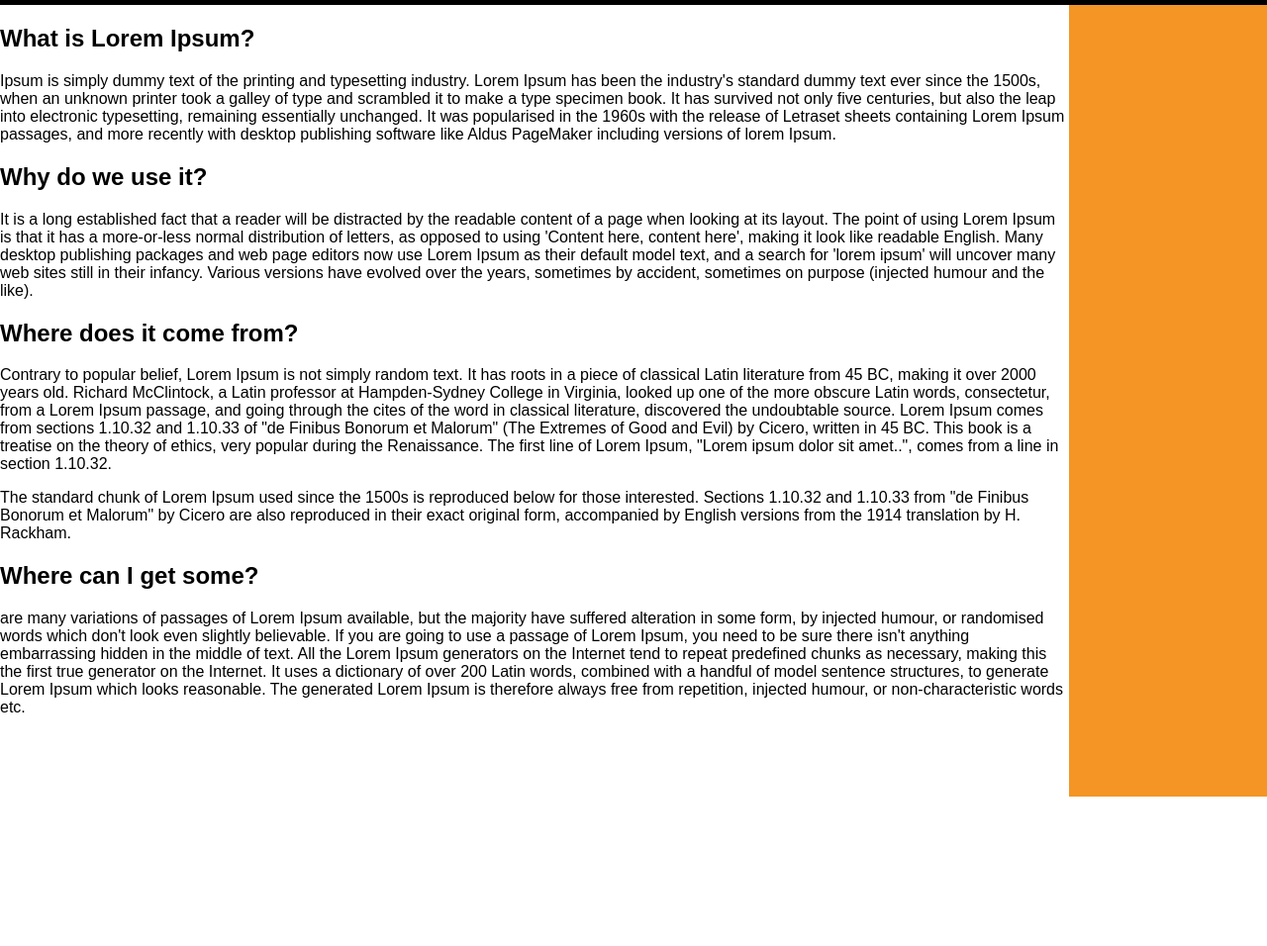
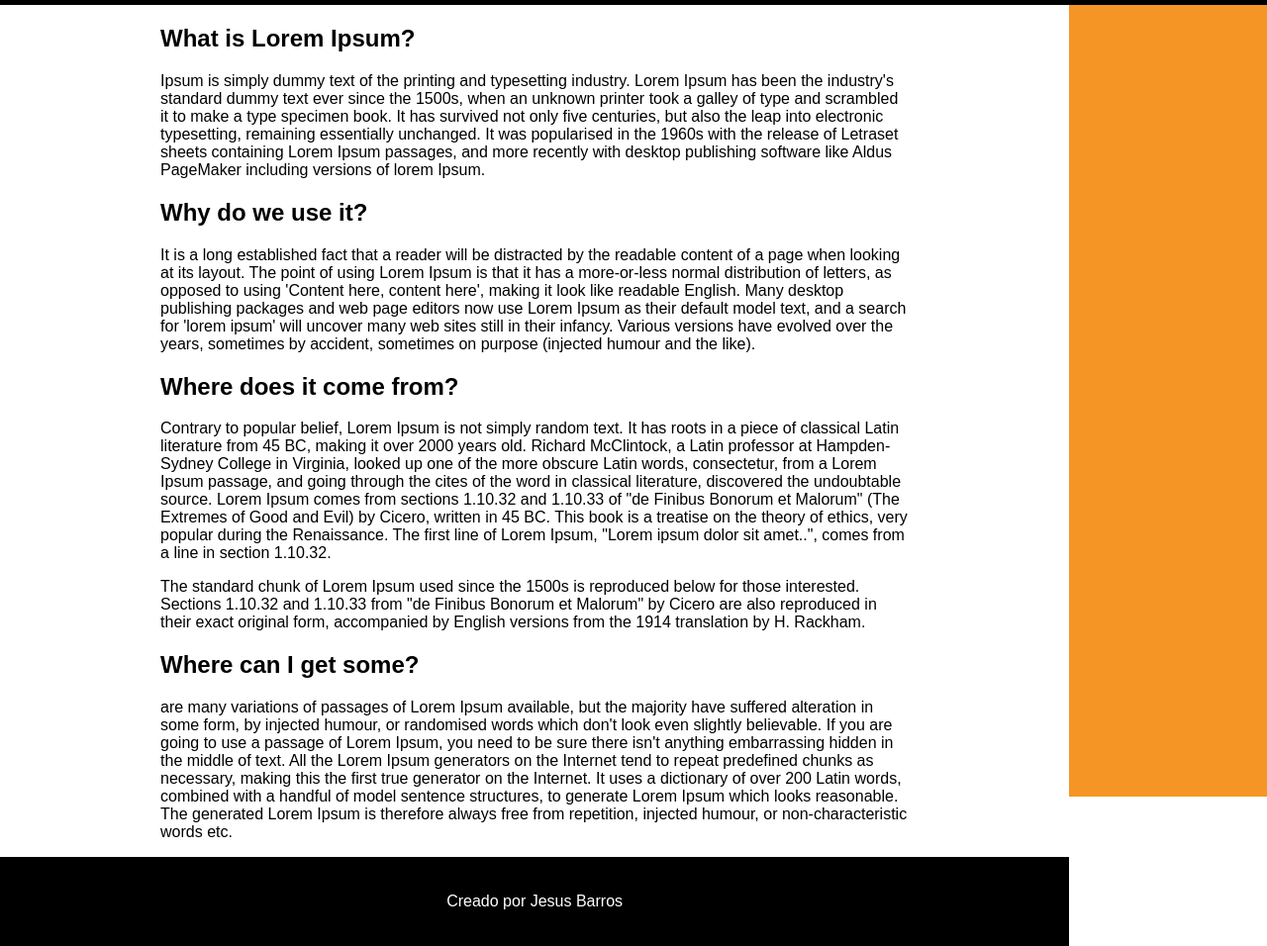
Before and after one commit to barrosjss/web-responsive, a plain HTML site: page index.html in a window 1280 px wide. Shown: the part 65-1021 px from the top of the page at 99% size. Before the commit the page ends 870 px from the top, so only its background shows below. Drawn offline with Linux system fonts and the light colour scheme.

Commit message:
Create Section contents

```diff
--- a/css/style.css
+++ b/css/style.css
@@ -128,11 +128,32 @@ main {
   display: flex;
   justify-content: space-around;
   flex-direction: row-reverse;
-  height: 100%;
+  height: 100vh;
 }
 
-nav {
+aside {
+  align-items: flex-end;
   background-color: #F49525;
-  height: 100vh;
+  height: 100%;
   width: 1000px;
+  margin-bottom: 0;
 }
+
+.contents {
+  display: flex;
+  justify-content: space-around;
+  width: 100%;
+}
+
+.article {
+  width: 70%;
+}
+
+footer {
+  display: flex;
+  justify-content: center;
+  padding: 20px 0px;
+  background-color: #000000;
+  color: rgb(255, 255, 255);
+  margin-bottom: 0;
+}
--- a/index.html
+++ b/index.html
@@ -27,38 +27,50 @@
   </header>
 
   <main>
-    <nav>
-    </nav>
+    <aside>
+    </aside>
 
-    <div class="contents">
+    <div class="container">
+      <section class="contents">
+        <div class="article">
           <h2>What is Lorem Ipsum?</h2>
           <p>Ipsum is simply dummy text of the printing and typesetting industry. Lorem Ipsum has been the industry's
-        standard dummy text ever since the 1500s, when an unknown printer took a galley of type and scrambled it to make
+            standard dummy text ever since the 1500s, when an unknown printer took a galley of type and scrambled it to
+            make
             a
             type specimen book. It has survived not only five centuries, but also the leap into electronic typesetting,
-        remaining essentially unchanged. It was popularised in the 1960s with the release of Letraset sheets containing
-        Lorem Ipsum passages, and more recently with desktop publishing software like Aldus PageMaker including versions
+            remaining essentially unchanged. It was popularised in the 1960s with the release of Letraset sheets
+            containing
+            Lorem Ipsum passages, and more recently with desktop publishing software like Aldus PageMaker including
+            versions
             of lorem Ipsum.</p>
 
           <h2>Why do we use it?</h2>
-      <p>It is a long established fact that a reader will be distracted by the readable content of a page when looking
+          <p>It is a long established fact that a reader will be distracted by the readable content of a page when
+            looking
             at
             its layout. The point of using Lorem Ipsum is that it has a more-or-less normal distribution of letters, as
             opposed to using 'Content here, content here', making it look like readable English. Many desktop publishing
-        packages and web page editors now use Lorem Ipsum as their default model text, and a search for 'lorem ipsum'
+            packages and web page editors now use Lorem Ipsum as their default model text, and a search for 'lorem
+            ipsum'
             will
             uncover many web
-        sites still in their infancy. Various versions have evolved over the years, sometimes by accident, sometimes on
+            sites still in their infancy. Various versions have evolved over the years, sometimes by accident, sometimes
+            on
             purpose (injected humour and the like).</p>
 
 
           <h2>Where does it come from?</h2>
-      <p>Contrary to popular belief, Lorem Ipsum is not simply random text. It has roots in a piece of classical Latin
-        literature from 45 BC, making it over 2000 years old. Richard McClintock, a Latin professor at Hampden-Sydney
-        College in Virginia, looked up one of the more obscure Latin words, consectetur, from a Lorem Ipsum passage, and
+          <p>Contrary to popular belief, Lorem Ipsum is not simply random text. It has roots in a piece of classical
+            Latin
+            literature from 45 BC, making it over 2000 years old. Richard McClintock, a Latin professor at
+            Hampden-Sydney
+            College in Virginia, looked up one of the more obscure Latin words, consectetur, from a Lorem Ipsum passage,
+            and
             going through the cites of the word in classical literature, discovered the undoubtable source. Lorem Ipsum
             comes
-        from sections 1.10.32 and 1.10.33 of "de Finibus Bonorum et Malorum" (The Extremes of Good and Evil) by Cicero,
+            from sections 1.10.32 and 1.10.33 of "de Finibus Bonorum et Malorum" (The Extremes of Good and Evil) by
+            Cicero,
             written in 45 BC. This book is a treatise on the theory of ethics, very popular during the Renaissance. The
             first
             line of Lorem Ipsum, "Lorem ipsum dolor sit amet..", comes from a line in section 1.10.32.</p>
@@ -69,21 +81,29 @@
             accompanied by English versions from the 1914 translation by H. Rackham.</p>
 
           <h2>Where can I get some?</h2>
-      <p> are many variations of passages of Lorem Ipsum available, but the majority have suffered alteration in some
-        form, by injected humour, or randomised words which don't look even slightly believable. If you are going to use
+          <p> are many variations of passages of Lorem Ipsum available, but the majority have suffered alteration in
+            some
+            form, by injected humour, or randomised words which don't look even slightly believable. If you are going to
+            use
             a
-        passage of Lorem Ipsum, you need to be sure there isn't anything embarrassing hidden in the middle of text. All
-        the Lorem Ipsum generators on the Internet tend to repeat predefined chunks as necessary, making this the first
-        true generator on the Internet. It uses a dictionary of over 200 Latin words, combined with a handful of model
+            passage of Lorem Ipsum, you need to be sure there isn't anything embarrassing hidden in the middle of text.
+            All
+            the Lorem Ipsum generators on the Internet tend to repeat predefined chunks as necessary, making this the
+            first
+            true generator on the Internet. It uses a dictionary of over 200 Latin words, combined with a handful of
+            model
             sentence
-        structures, to generate Lorem Ipsum which looks reasonable. The generated Lorem Ipsum is therefore always free
+            structures, to generate Lorem Ipsum which looks reasonable. The generated Lorem Ipsum is therefore always
+            free
             from repetition, injected humour, or non-characteristic words etc.</p>
         </div>
-  </main>
+      </section>
 
       <footer>
-
+        <p>Creado por Jesus Barros</p>
       </footer>
+    </div>
+  </main>
 </body>
 
 </html>
```
Lines whose indentation alone changed are shown as unchanged.
